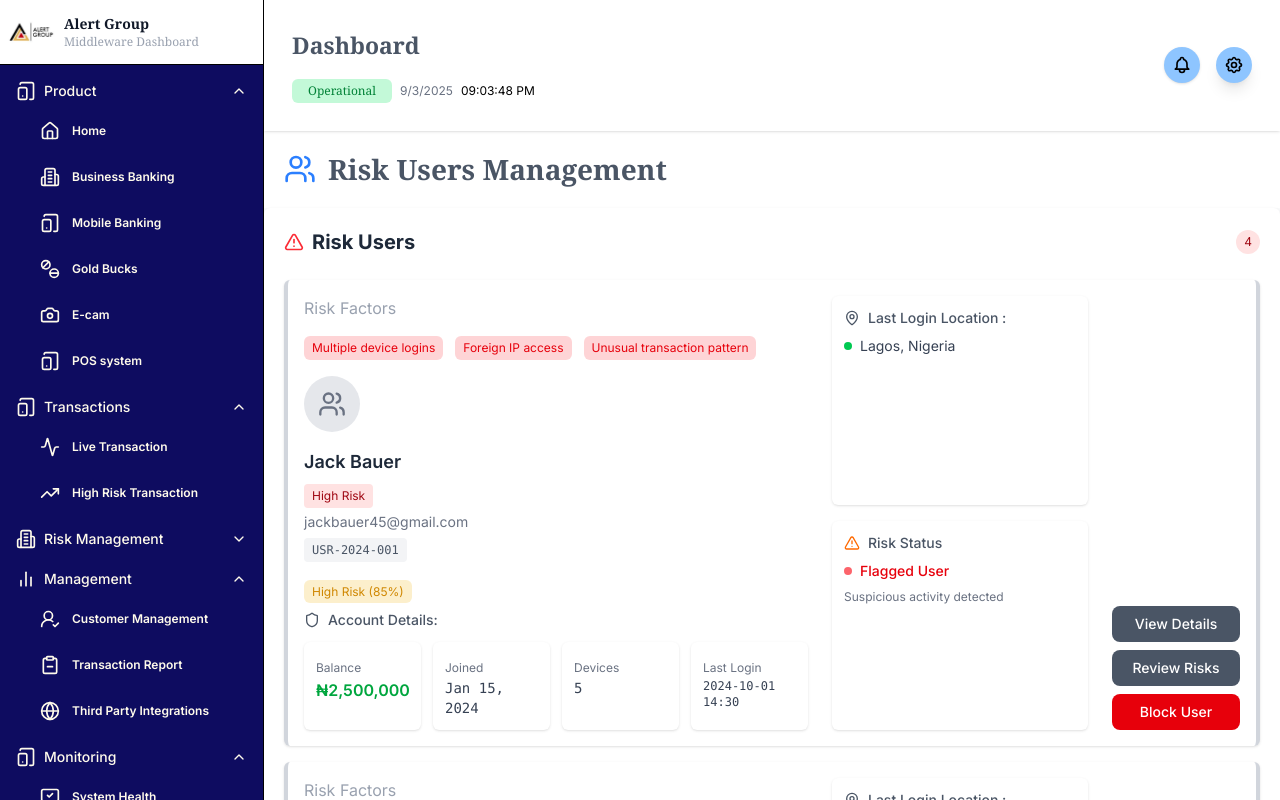
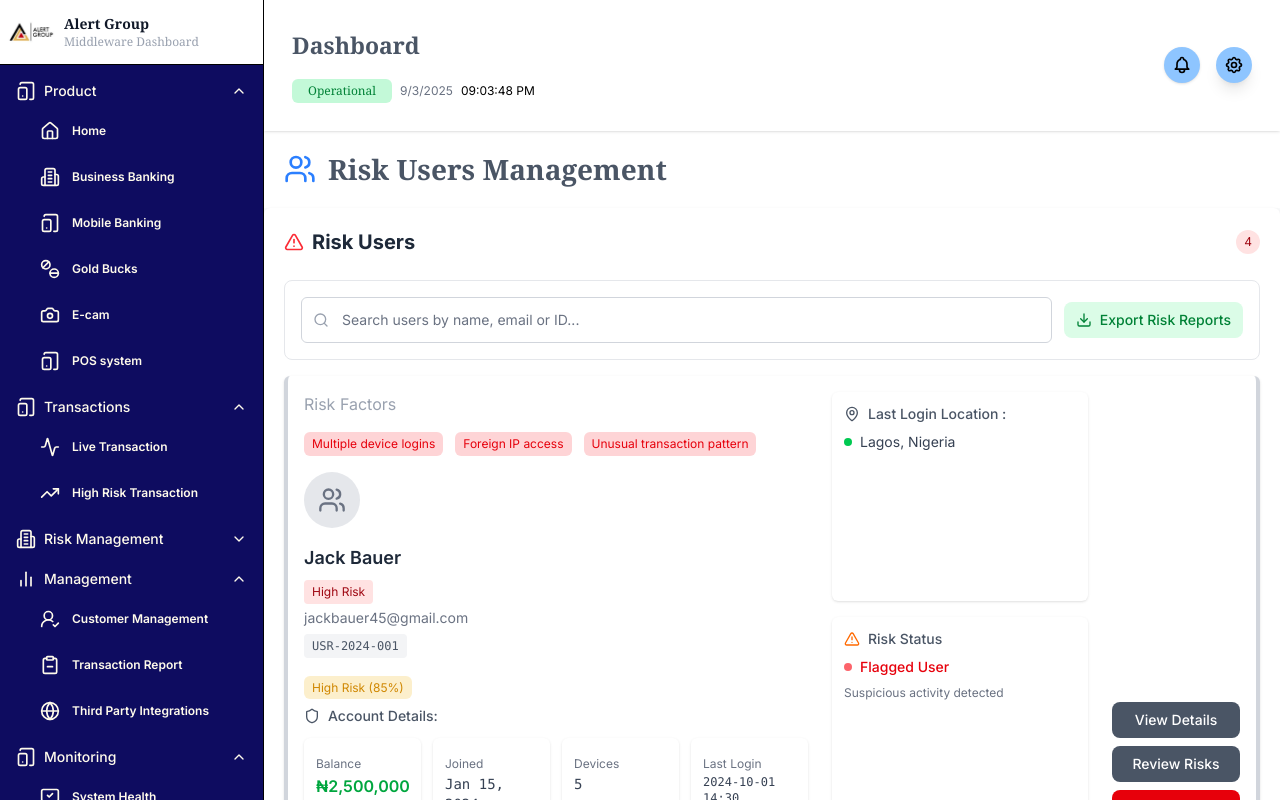
Before and after one commit to Ennyola4/middlewaredashboard, a React (Vite) app: page /risk-users in a window 1280 px wide. Built offline with nearby package versions, Linux system fonts and the light colour scheme.

Commit message:
Risk User page done

```diff
--- a/src/components/Dashboard/RiskManagement/RiskUsersCard.tsx
+++ b/src/components/Dashboard/RiskManagement/RiskUsersCard.tsx
@@ -1,12 +1,12 @@
 import { riskUsers } from "../../../utils"
-import { MapPin, AlertTriangle, Shield } from 'lucide-react';
+import { MapPin, AlertTriangle, Shield, Search, Download } from 'lucide-react';
 
 const RiskUsersCard = () => {
     return (
         <div className="p-3 sm:p-5 shadow-sm dark:text-white bg-white dark:bg-black rounded-md">
 
             {/* Header */}
-            <div className="flex items-center gap-2 mb-4 sm:mb-6">
+            <div className="flex items-center gap-2 mb-3 sm:mb-6">
                 <AlertTriangle className="h-5 w-5 text-red-500" />
                 <h2 className="text-lg sm:text-xl font-bold text-gray-800 dark:text-white">
                     Risk Users
@@ -14,6 +14,27 @@ const RiskUsersCard = () => {
                 <span className="bg-red-100 text-red-800 dark:bg-red-900/30 dark:text-red-400 text-xs px-2 py-1 rounded-full ml-auto">
                     {riskUsers.length}
                 </span>
+            </div>
+            <div className="flex flex-col sm:flex-row items-stretch sm:items-center gap-3 justify-between w-full mb-4 p-2 sm:p-4 border border-gray-200 dark:border-gray-700 rounded-lg bg-white dark:bg-gray-800">
+
+                {/* Search Input with Icon */}
+                <div className="relative flex-1 max-w-full">
+                    <div className="absolute inset-y-0 left-0 pl-3 flex items-center pointer-events-none">
+                        <Search className="h-4 w-4 text-gray-400 dark:text-gray-500" />
+                    </div>
+                    <input
+                        type="text"
+                        className="w-full pl-10 pr-4 py-2 sm:py-3 border border-gray-300 dark:border-gray-600 rounded-md bg-white dark:bg-gray-950 text-gray-900 dark:text-white placeholder-gray-500 dark:placeholder-gray-400 focus:ring-1 focus:ring-blue-500 focus:border-blue-500 transition-colors duration-200 text-sm"
+                        placeholder="Search users by name, email or ID..."
+                    />
+                </div>
+
+                {/* Export Button */}
+                <button className="flex cursor-pointer items-center gap-2 px-3 py-2 bg-green-100 hover:bg-green-200 dark:bg-green-900/30 dark:hover:bg-green-800/40 text-green-700 dark:text-green-300 rounded-lg transition-colors duration-200 text-sm font-medium">
+                    <Download className="h-4 w-4" />
+                    <span className="hidden sm:inline">Export Risk Reports</span>
+                </button>
+
             </div>
 
             {/* User Cards */}
@@ -30,14 +51,14 @@ const RiskUsersCard = () => {
                         <div className="flex flex-col xs:flex-row xs:items-start gap-3 sm:gap-4">
                             <p className="text-gray-400">Risk Factors</p>
                             <div className="flex gap-3">
-                             <div  className="text-xs px-2 py-1 bg-red-500/20 text-red-600 rounded-md w-fit">
+                                <div className="text-xs px-2 py-1 bg-red-500/20 text-red-600 rounded-md w-fit">
                                     {user.riskFactors[0]}
 
                                 </div>
-                            <div  className="text-xs px-2 py-1 bg-red-500/20 text-red-600 rounded-md">
+                                <div className="text-xs px-2 py-1 bg-red-500/20 text-red-600 rounded-md">
                                     {user.riskFactors[2]}
                                 </div>
-                             <div  className="text-xs px-2 py-1 bg-red-500/20 text-red-600 rounded-md">
+                                <div className="text-xs px-2 py-1 bg-red-500/20 text-red-600 rounded-md">
                                     {user.riskFactors[1]}
                                 </div>
                             </div>
```
Lines whose indentation alone changed are shown as unchanged.
